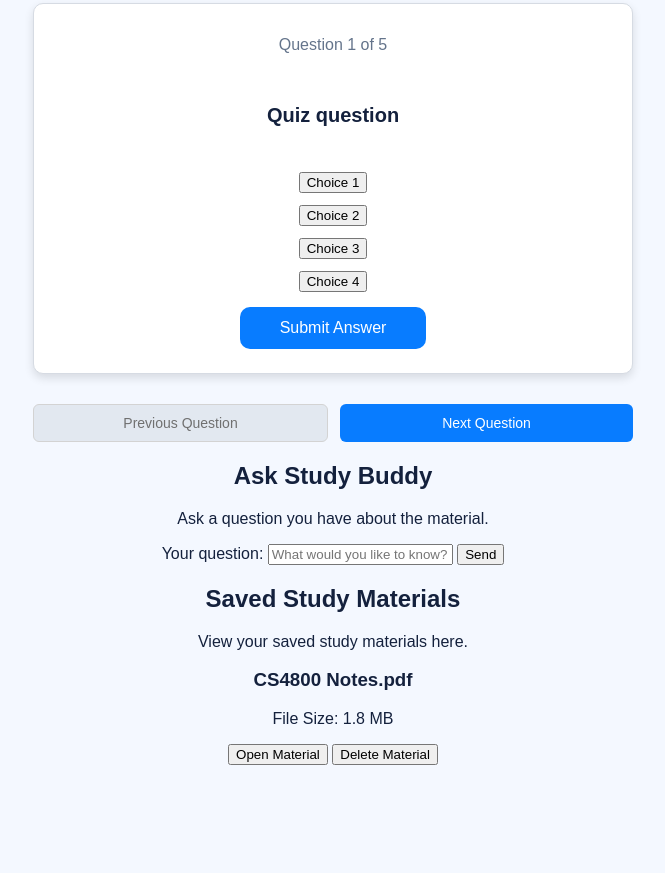
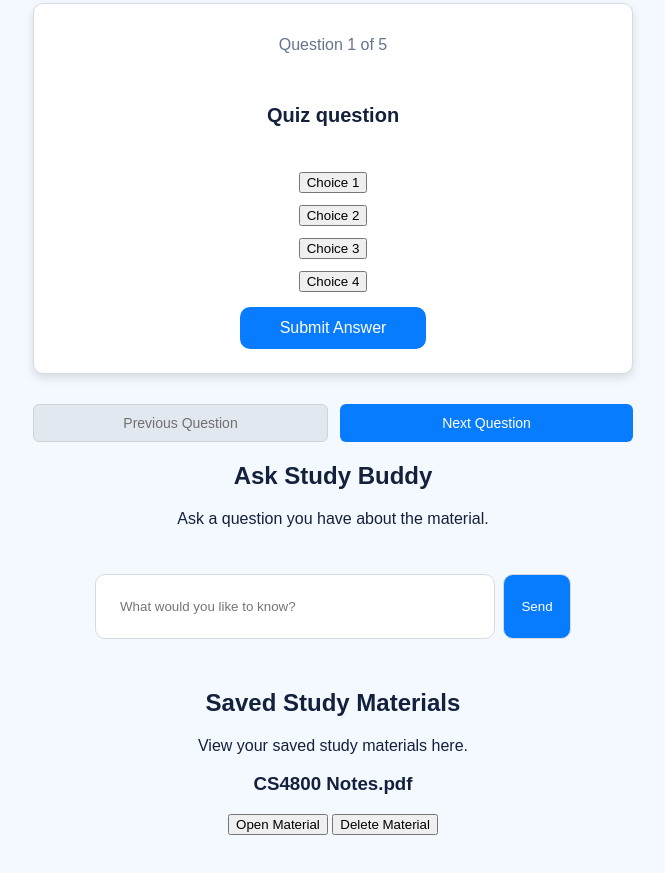
Before and after one commit to nicholasdaviees/study-buddy, a plain HTML site: page frontend/index.html in a window 1280 px wide. Shown: the part 1746-2619 px from the top of the page, without its empty margins (307-972 px from the left). Before the commit the page ends 2581 px from the top, so only its background shows below. Drawn offline with Linux system fonts and the light colour scheme.

Commit message:
added css to ask study buddy
completed css layout for study to match page theme

```diff
--- a/frontend/index.html
+++ b/frontend/index.html
@@ -164,8 +164,8 @@
 <section id="ask-section">
     <h2>Ask Study Buddy</h2>
     <p>Ask a question you have about the material.</p>
+    <div class="question-controls">
     <label>
-        Your question:
         <input required placeholder="What would you like to know?"
         type="text"
         id="question-input"
@@ -174,6 +174,7 @@
     <button id="send-question-btn" type="button">
         Send
     </button>
+    </div>
     <div hidden id="answer-response" role="status">
         Your answer will appear here.
     </div>
@@ -185,7 +186,6 @@
     <div id="saved-materials-list">
         <div class="saved-material">
             <h3>CS4800 Notes.pdf</h3>
-            <p>File Size: 1.8 MB</p>
             <button class="open-material-btn" type="button">
                 Open Material
             </button>
--- a/frontend/styles.css
+++ b/frontend/styles.css
@@ -339,6 +339,43 @@ nav a:hover {
     background-color: #bbc0c7;
 }
 
+/* Ask Study Buddy Interface */
+
+#question-input {
+    background-color: white;
+    border: 1px solid #d6dbe3;
+    border-radius: 10px;
+    padding: 24px;
+    margin: 30px auto;
+    width: 400px;
+    min-height: 50px;
+}
+#send-question-btn{
+    background-color: #087cff;
+    color: white;
+    border: 1px solid #d6dbe3;
+    border-radius: 10px;
+    padding: 24px;
+    width: 68px;
+    min-height: 10px;
+    margin-left: 8px;
+    align-items: center;
+    text-align: center;
+    display: flex;
+    justify-content: center;
+    cursor: pointer;
+}
+#send-question-btn:hover{
+    background-color: #086bdd;
+    color: rgb(206, 204, 204);
+
+}
+.question-controls{
+    align-items: center;
+    text-align: center;
+    display: flex;
+    justify-content: center;
+}
 
 /* Smaller screens */
 
```
